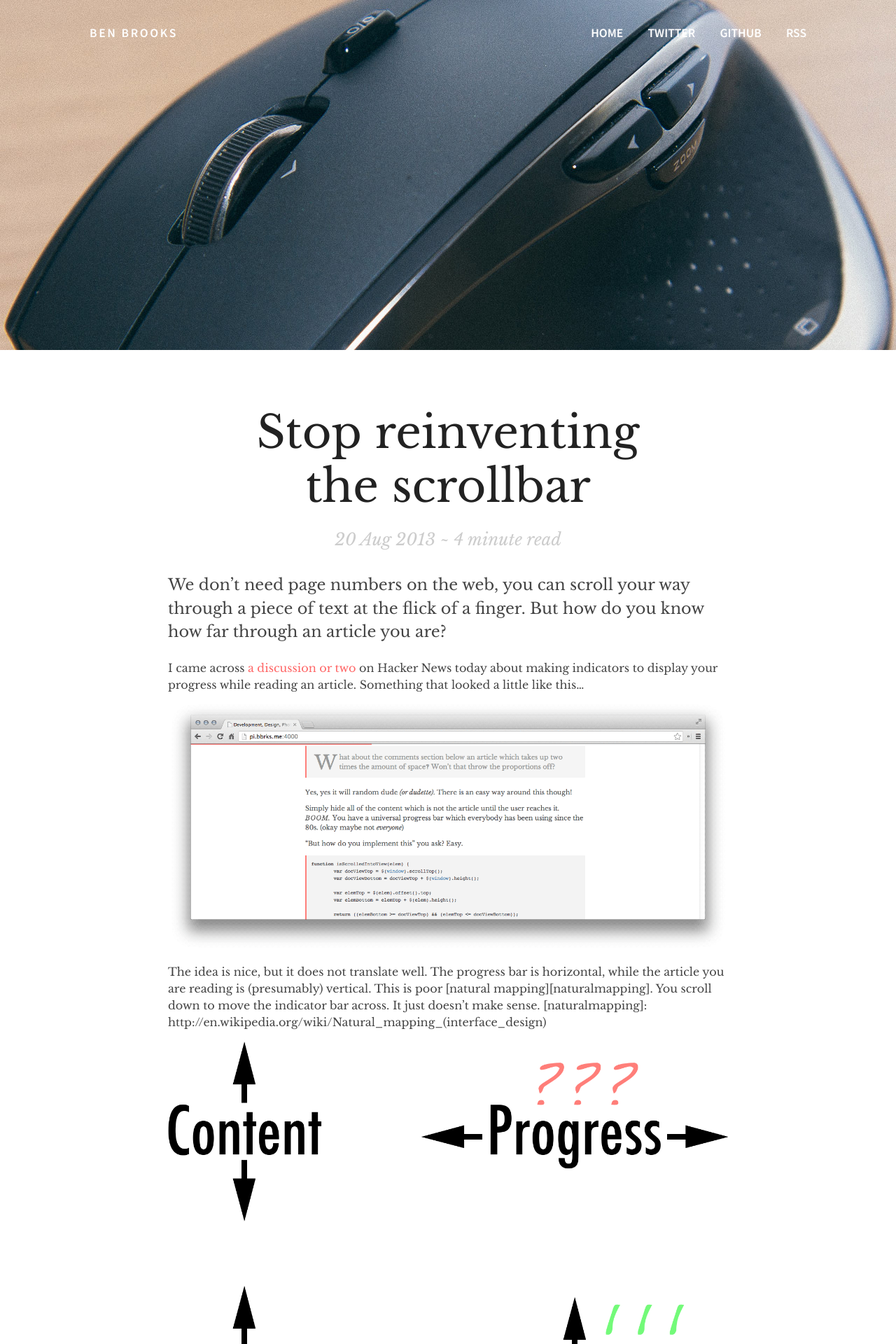
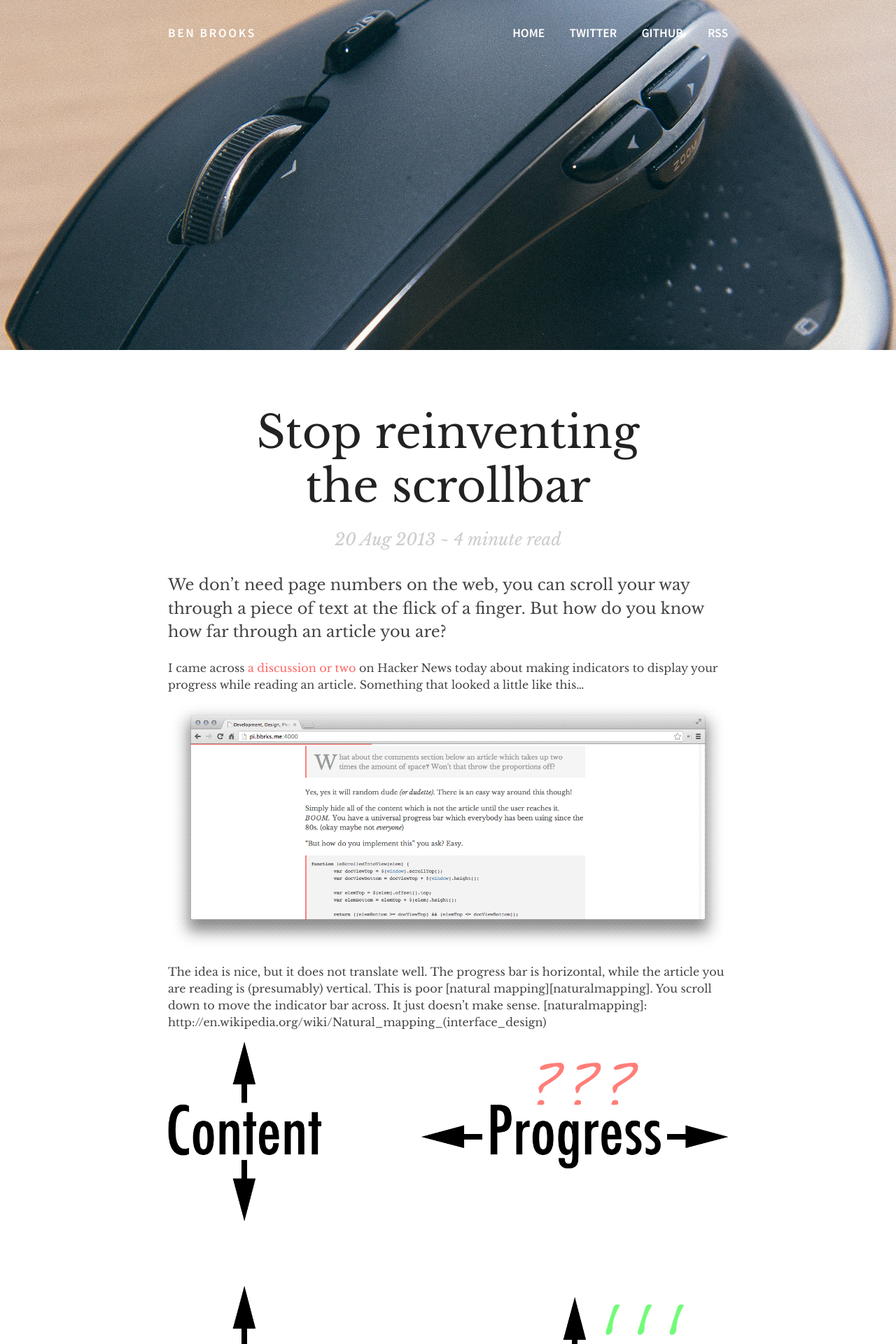
Before and after one commit to bbrks/bbrks.me-old, a Jekyll site: the page built from _posts/2013-08-20-reinventing-scrollbars.md, in a window 1280 px wide. Shown: the top 1920 px of the page at 70% size. Built offline with Jekyll 4.4.1, drawn with Linux system fonts in a browser that asks for light colours; comment, search, counter and statistics services are not loaded.

Commit message:
Tweaked width containers

```diff
--- a/_layouts/default.html
+++ b/_layouts/default.html
@@ -17,7 +17,8 @@
 	<body>
 
 		<div class="postheader parallax" style="background-image:url('{{ site.baseurl }}/assets/posts{{ page.id }}/banner.jpg');">
-			<div class="header header-{{ page.headertype }} col-80">
+			<div class="col-fixed-800">
+				<div class="header header-{{ page.headertype }}">
 					<h1><a href="/" title="{{ site.author.name }}' Website">{{ site.author.name }}</a></h1>
 					<ul class="navmenu">
 						<li><a href="/" title="{{ site.author.name }}' Website">Home</a></li>
@@ -26,6 +27,7 @@
 						<li><a href="/feed.xml" title="{{ site.author.name }}' RSS Feed">RSS</a></li>
 					</ul>
 					<div class="clearfix"></div>
+				</div>
 			</div>
 		</div>
 
--- a/_layouts/post.html
+++ b/_layouts/post.html
@@ -1,8 +1,10 @@
 ---
 layout: default
 ---
-<div class="post col-fixed-800">
-    <h2><a href="{{ site.baseurl }}{{ page.url }}" title="{{ page.title }}">{{ page.title }}</a></h2>
-    <div class="datetime">{{ page.date | date_to_string }}{{ content | reading_time }}</div>
-    {{ content }}
+<div class="col-fixed-800">
+	<div class="post">
+		<h2><a href="{{ site.baseurl }}{{ page.url }}" title="{{ page.title }}">{{ page.title }}</a></h2>
+		<div class="datetime">{{ page.date | date_to_string }}{{ content | reading_time }}</div>
+		{{ content }}
+	</div>
 </div>
--- a/assets/themes/bbrks.me/css/style.css
+++ b/assets/themes/bbrks.me/css/style.css
@@ -42,6 +42,7 @@ sup {
 .col-fixed-800 {
 	max-width: 800px;
 	margin: 0 auto;
+	padding: 0 2em;
 }
 
 .header {
```
Lines whose indentation alone changed are shown as unchanged.
